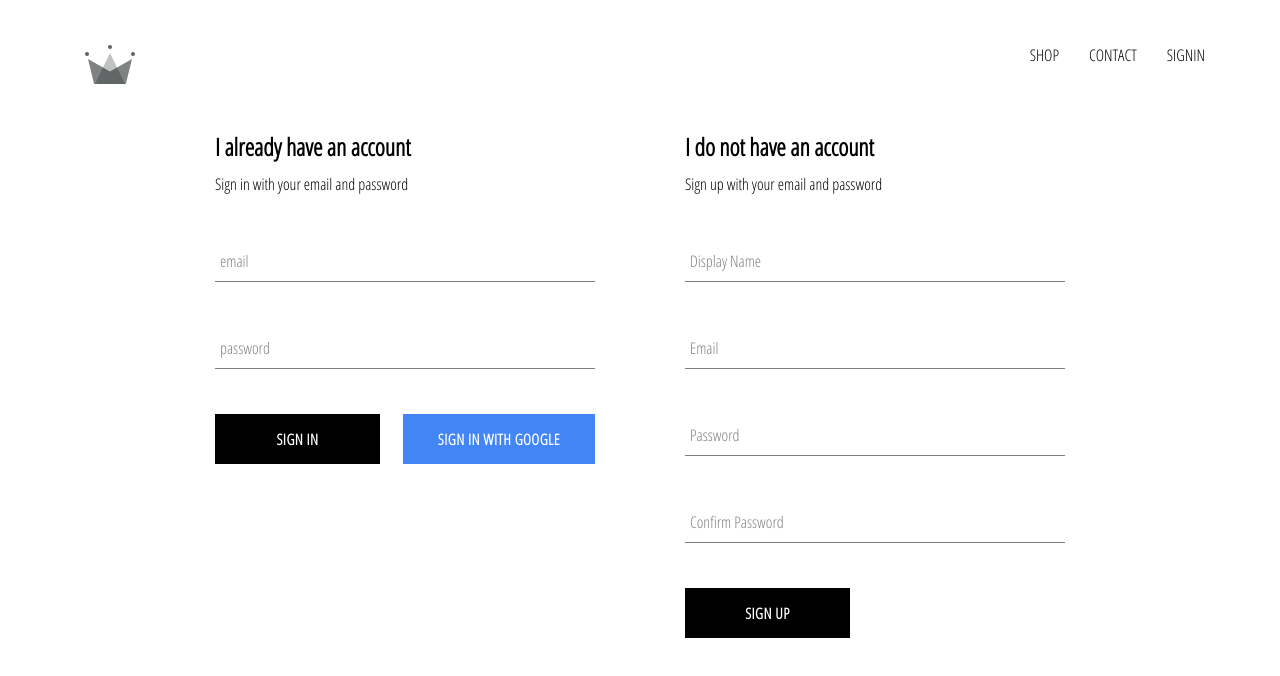
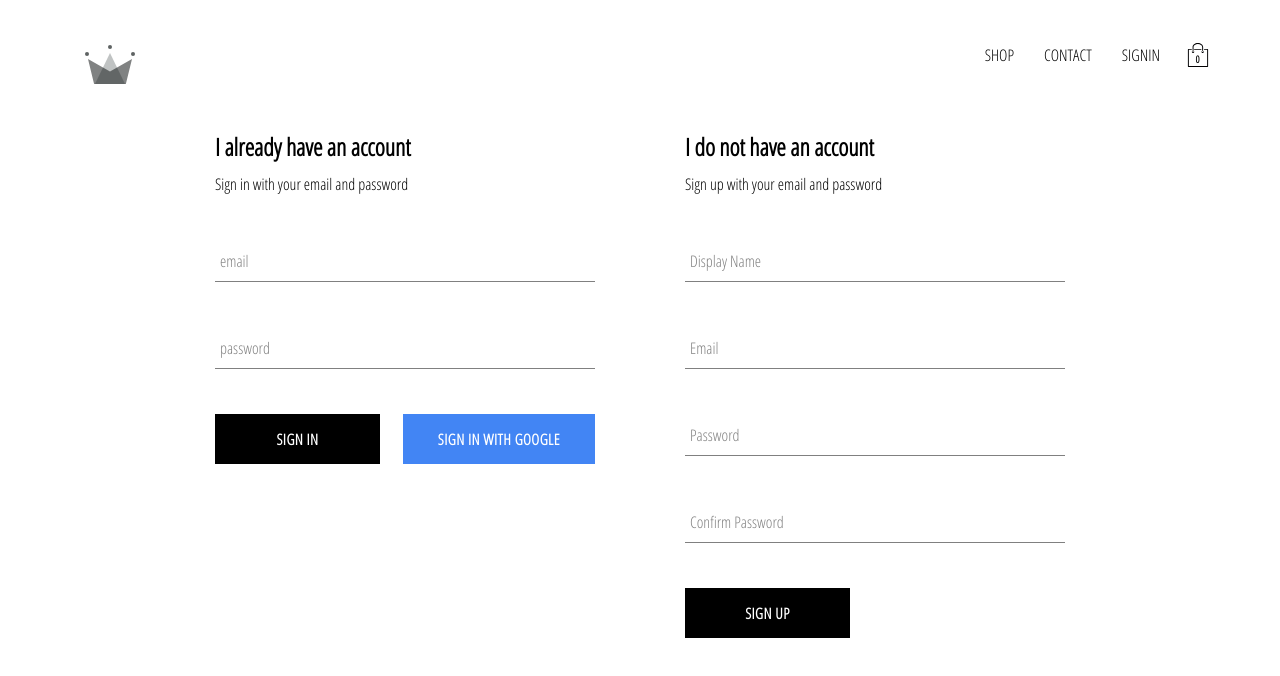
Before and after one commit to mymaryamyr/crwn-clothing, a React (Create React App) app: page /signin in a window 1280 px wide. Shown: the top 676 px of the page. Built offline with nearby package versions, Linux system fonts and the light colour scheme; no server answers.

Commit message:
added cartIcon and cartDropdown components to our application also implemented cart reducer

```diff
--- /dev/null
+++ b/src/components/cart-dropdown/cart-dropdown.component.jsx
@@ -0,0 +1,12 @@
+import React from 'react';
+import './cart-dropdown.styles.scss';
+import CustomButton from '../custom-button/custom-button.component';
+
+const CartDropdown = () => (
+    <div className='cart-dropdown'>
+        <div className='cart-items' />
+        <CustomButton>GO TO CHECKOUT</CustomButton>
+    </div>
+);
+
+export default CartDropdown;
--- /dev/null
+++ b/src/components/cart-dropdown/cart-dropdown.styles.scss
@@ -0,0 +1,24 @@
+.cart-dropdown {
+    position: absolute;
+    width: 240px;
+    height: 340px;
+    display: flex;
+    flex-direction: column;
+    padding: 20px;
+    border: 1px solid black;
+    background-color: white;
+    top: 90px;
+    right: 40px;
+    z-index: 5;
+
+    .cart-items {
+      height: 240px;
+      display: flex;
+      flex-direction: column;
+      overflow: scroll;
+    }
+
+    button {
+      margin-top: auto;
+    }
+}
--- /dev/null
+++ b/src/components/cart-icon/cart-icon.component.jsx
@@ -0,0 +1,18 @@
+import React from 'react';
+import './cart-icon.styles.scss';
+import { ReactComponent as ShoppingIcon } from '../../assets/shopping-bag.svg';
+import { connect } from 'react-redux';
+import { toggleCartHidden } from '../../redux/cart/cart.actions';
+
+const CartIcon = ({ toggleCartHidden }) => (
+    <div className='cart-icon' onClick={toggleCartHidden}>
+        <ShoppingIcon className='shopping-icon' />
+        <span className='item-count'>0</span>
+    </div>
+);
+
+const mapDispatchToProps = dispatch => ({
+    toggleCartHidden: () => dispatch(toggleCartHidden())
+})
+
+export default connect(null, mapDispatchToProps)(CartIcon);
--- /dev/null
+++ b/src/components/cart-icon/cart-icon.styles.scss
@@ -0,0 +1,21 @@
+.cart-icon {
+    width: 45px;
+    height: 45px;
+    position: relative;
+    display: flex;
+    align-items: center;
+    justify-content: center;
+    cursor: pointer;
+
+    .shopping-icon {
+      width: 24px;
+      height: 24px;
+    }
+
+    .item-count {
+      position: absolute;
+      font-size: 10px;
+      font-weight: bold;
+      bottom: 12px;
+    }
+}
--- a/src/components/custom-button/custom-button.styles.scss
+++ b/src/components/custom-button/custom-button.styles.scss
@@ -13,6 +13,7 @@
   font-weight: bolder;
   border: none;
   cursor: pointer;
+  height: auto;
 
   &:hover {
     background-color: white;
--- a/src/components/header/header.component.jsx
+++ b/src/components/header/header.component.jsx
@@ -3,10 +3,12 @@
 import { ReactComponent as Logo } from '../../assets/4.3 crown.svg';
 import { auth } from '../../firebase/firebase.utils';
 import { connect } from 'react-redux';
+import CartIcon from '../cart-icon/cart-icon.component';
+import CartDropdown from '../cart-dropdown/cart-dropdown.component';
 
 import './header.styles.scss';
 
-const Header = ({ currentUser }) => (
+const Header = ({ currentUser, hidden }) => (
     <div className='header'>
         <Link className='logo-container' to='/'>
             <Logo className='logo' />
@@ -24,12 +26,17 @@
                     SIGNIN
                 </Link>
             }
+            <CartIcon />
         </div>
+        {
+            hidden ? null : <CartDropdown />
+        }
     </div>
 )
 
-const mapStateToProps = (state) => ({
-    currentUser: state.user.currentUser
+const mapStateToProps = ({user: { currentUser }, cart: { hidden }}) => ({
+    currentUser,
+    hidden
 })
 
 export default connect(mapStateToProps)(Header);
--- /dev/null
+++ b/src/redux/cart/cart.actions.js
@@ -0,0 +1,5 @@
+import CartActionTypes from './cart.types';
+
+export const toggleCartHidden = () => ({
+    type: CartActionTypes.TOGGLE_CART_HIDDEN
+})
--- /dev/null
+++ b/src/redux/cart/cart.reducer.js
@@ -0,0 +1,20 @@
+import CartActionTypes from './cart.types';
+
+const initialState = {
+    hidden: true
+}
+
+const cartReducer = (state = initialState, action) => {
+    switch (action.type) {
+        case CartActionTypes.TOGGLE_CART_HIDDEN:
+            return {
+                ...state,
+                hidden: !state.hidden
+            }
+
+        default:
+            return state;
+    }
+}
+
+export default cartReducer;
--- /dev/null
+++ b/src/redux/cart/cart.types.js
@@ -0,0 +1,5 @@
+const CartActionTypes = {
+    TOGGLE_CART_HIDDEN: 'TOGGLE_CART_HIDDEN'
+};
+
+export default CartActionTypes;
--- a/src/redux/root-reducer.js
+++ b/src/redux/root-reducer.js
@@ -1,6 +1,8 @@
 import { combineReducers } from 'redux';
 import userReducer from './user/user.reducer';
+import cartReducer from './cart/cart.reducer';
 
 export default combineReducers({
-    user: userReducer
+    user: userReducer,
+    cart: cartReducer
 })
--- a/src/redux/user/user.reducer.js
+++ b/src/redux/user/user.reducer.js
@@ -1,4 +1,4 @@
-import { UserActionTypes } from './user.types'
+import { UserActionTypes } from './user.types';
 
 const initialState = {
     currentUser: null
```
Also changed, not shown: src/assets/shopping-bag.svg (added).
